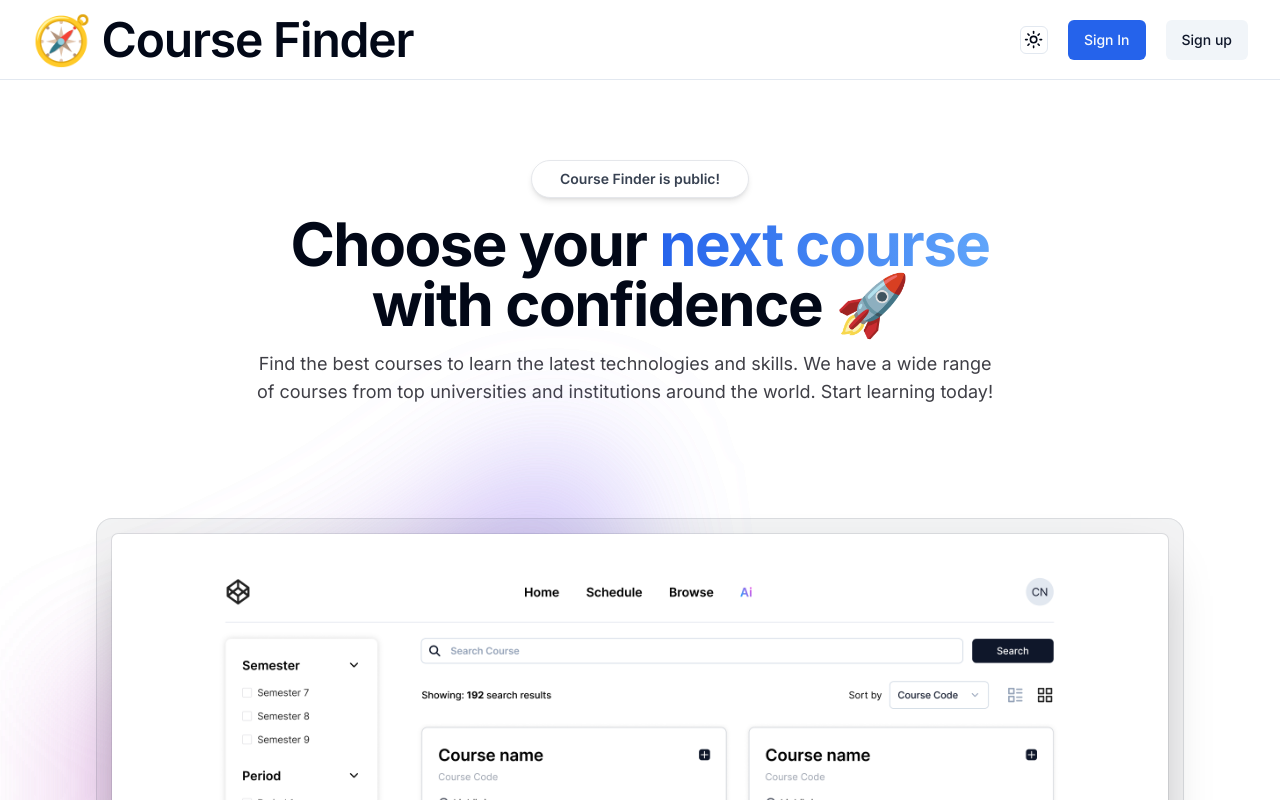
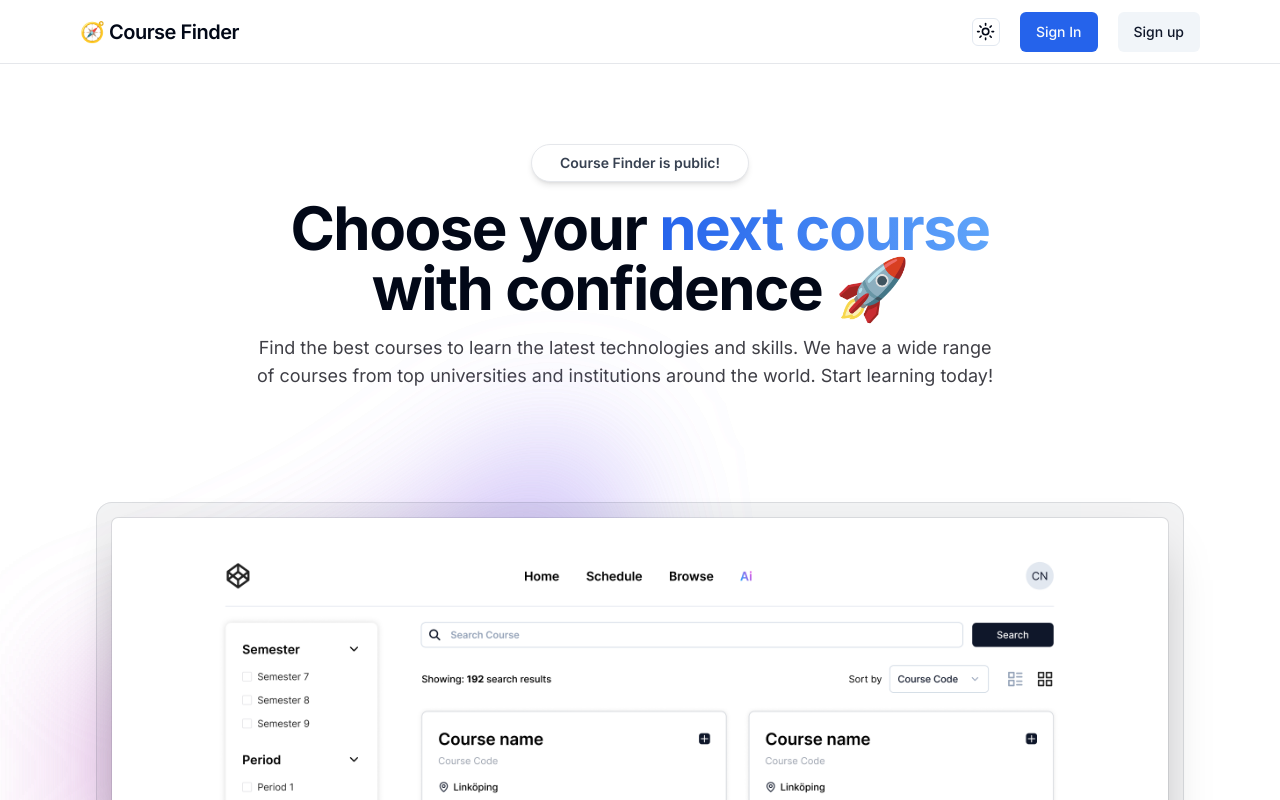
Before and after one commit to filipbagen/course-finder, a Next.js app: page / in a window 1280 px wide. Shown: the top 800 px of the page. Built offline with nearby package versions, Linux system fonts and the light colour scheme; no server answers.

Commit message:
Refactor Navbar component and add MaxWidthWrapper

```diff
--- a/src/app/components/Navbar.tsx
+++ b/src/app/components/Navbar.tsx
@@ -11,24 +11,32 @@ import { getKindeServerSession } from '@kinde-oss/kinde-auth-nextjs/server';
 
 // shadcn
 import { Button } from '@/components/ui/button';
+import { MaxWidthWrapper } from './MaxWidthWrapper';
 
 export async function Navbar() {
   const { isAuthenticated } = getKindeServerSession();
 
   return (
-    <nav className="border-b bg-background h-[10vh] flex items-center">
-      <div className="container flex items-center justify-between">
+    <nav className="flex justify-between items-center sticky h-16 inset-x-0 top-0 z-30 w-full border-b border-gray-200 dark:border-black bg-white/75 dark:bg-gray-950/75 backdrop-blur-lg transition-all">
+      <MaxWidthWrapper>
+        <div className="flex items-center justify-between">
           <Link href="/">
-          <h1 className="font-semibold">🧭 Course Finder</h1>
+            <h4 className="font-semibold">🧭 Course Finder</h4>
           </Link>
 
           <div className="flex items-center gap-x-5">
             <ThemeToggle />
 
             {(await isAuthenticated()) ? (
+              <div className="flex items-center gap-x-5">
+                <Button>
+                  <Link href="/dashboard">Dashboard</Link>
+                </Button>
+
                 <LogoutLink>
-              <Button>Log out</Button>
+                  <Button variant={'secondary'}>Log out</Button>
                 </LogoutLink>
+              </div>
             ) : (
               <div className="flex items-center gap-x-5">
                 <LoginLink>
@@ -42,6 +50,7 @@ export async function Navbar() {
             )}
           </div>
         </div>
+      </MaxWidthWrapper>
     </nav>
   );
 }
```
Lines whose indentation alone changed are shown as unchanged.
